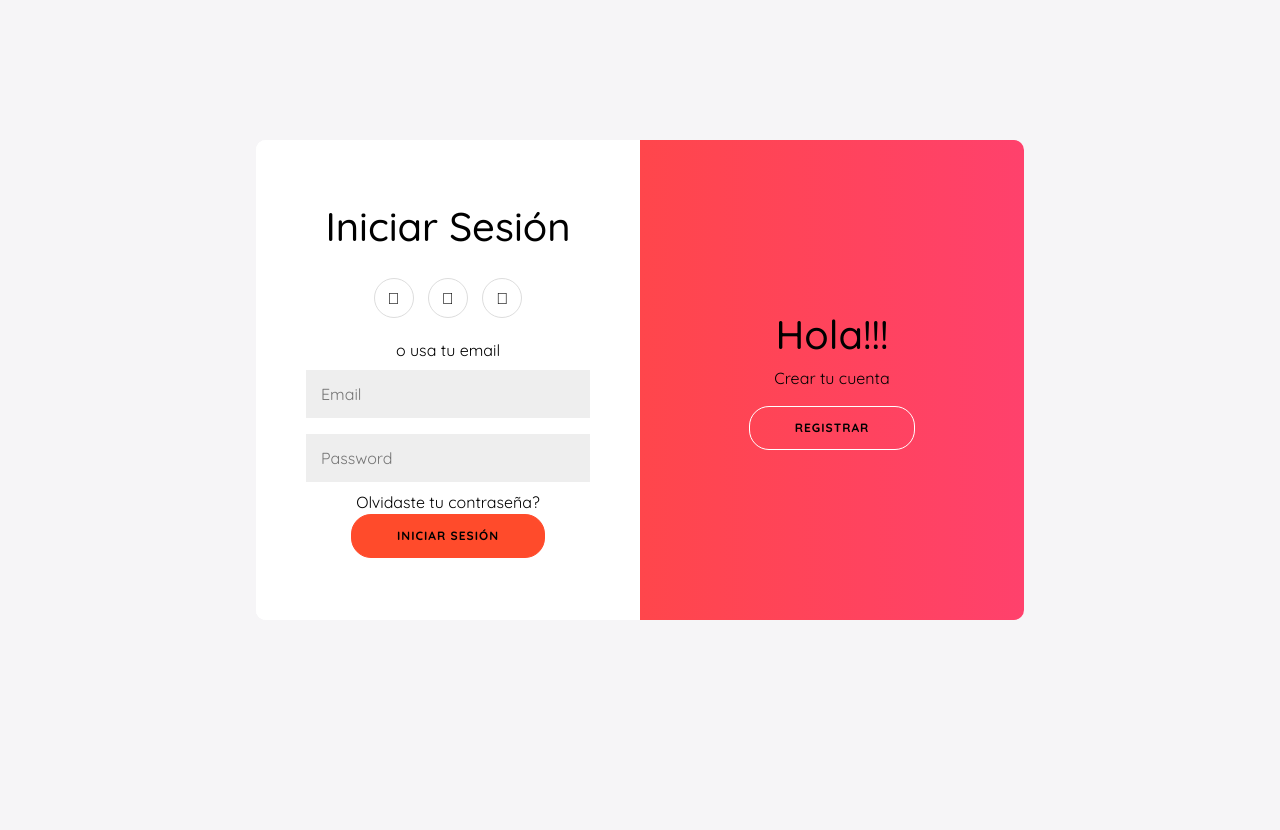
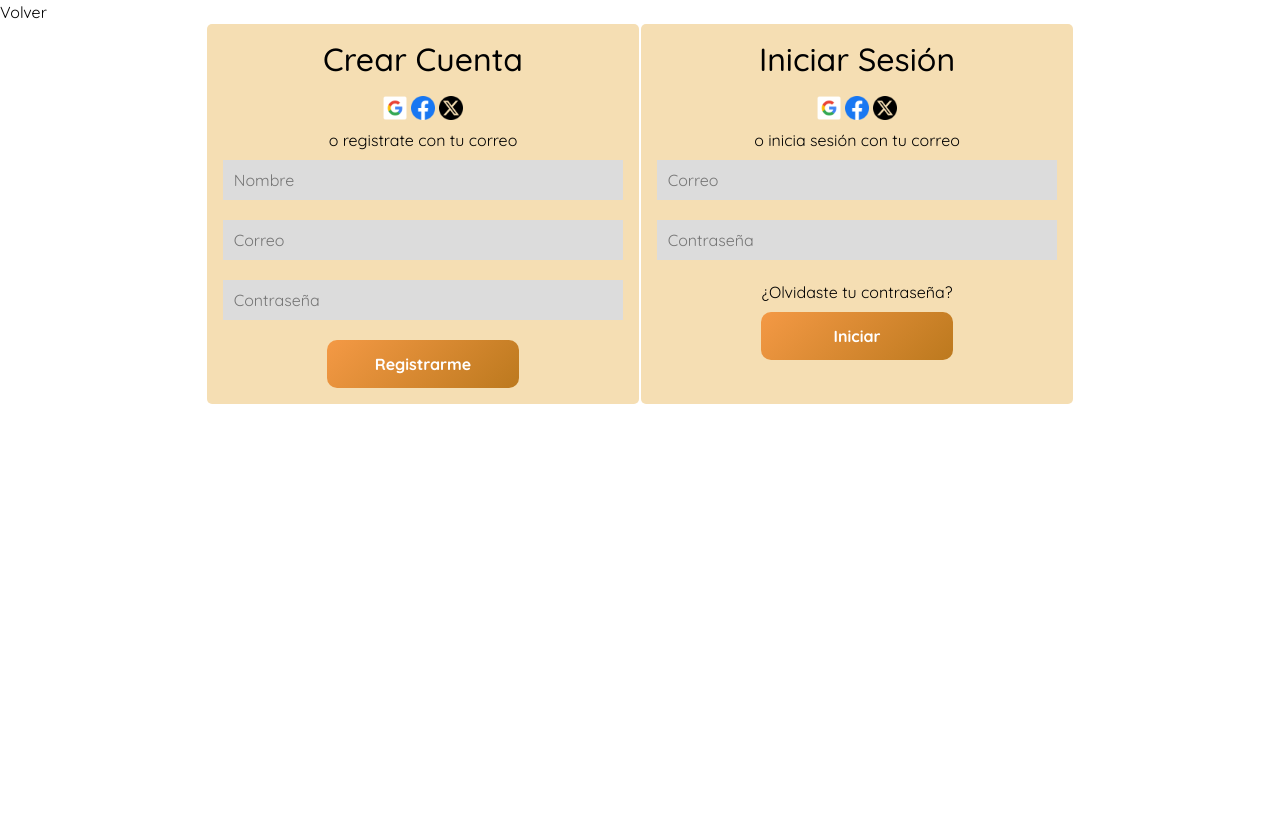
Before and after one commit to jose-advh/somos-simu, a PHP site: page /pages/acceder.html in a window 1280 px wide. After the commit the page ends 404 px from the top, so only its background shows below. Run offline with PHP 8.4, Linux system fonts and the light colour scheme; some libraries are stand-ins or nearby versions.

Commit message:
Login actualizado

```diff
--- a/css/styles.css
+++ b/css/styles.css
@@ -211,190 +211,60 @@
 /* importar fuente */
 @import url("https://fonts.googleapis.com/css2?family=Poppins:ital,wght@1,300&display=swap");
 
-.body-acceder {
-  font-family: "Poppins", sans-serif;
-  background: #f6f5f7;
-  display: flex;
-  flex-direction: column;
-  justify-content: center;
-  align-items: center;
-  height: 100vh;
-  margin: -20px 0 50px;
+  .header-acceder {
   }
 
-.container {
-  background: #fff;
-  border-radius: 10px;
-  box-shadow: 0 14px 28px rgba(0, 0, 0, 0.25), 0, 10px 10px rgba(0, 0, 0, 0.22);
-  position: relative;
-  overflow: hidden;
-  width: 768px;
-  max-width: 100%;
-  min-height: 480px;
+  .main-acceder {
+
   }
 
-.form-container form {
-  background: #fff;
-  display: flex;
-  flex-direction: column;
-  padding: 0 50px;
-  height: 100%;
+  .contenedor-acceder {
     justify-content: center;
-  align-items: center;
-  text-align: center;
+    gap: 2px;
   }
 
-.social-container {
-  margin: 20px 0;
+  .contenedor-formulario-acceder {
+    background-color: wheat;
+    padding: 1rem;
+    border-radius: 5px;
   }
 
-.social-container a {
-  border: 1px solid #ddd;
-  border-radius: 50%;
-  display: inline-flex;
-  justify-content: center;
+  .formulario-acceder {
     align-items: center;
-  margin: 0 5px;
-  height: 40px;
-  width: 40px;
   }
 
-.form-container input {
-  background: #eee;
-  border: none;
-  padding: 12px 15px;
-  margin: 8px 0;
-  width: 100%;
+  .redes_sociales-acceder {
   }
 
-button {
-  border-radius: 20px;
-  border: 1px solid #ff4b2b;
-  background: #ff4b2b;
-  color: #fff;
-  font-size: 12px;
-  font-weight: bold;
-  padding: 12px 45px;
-  letter-spacing: 1px;
-  text-transform: uppercase;
-  transition: transform 80ms ease-in;
+  .red_sociales_logos-acceder {
+    width: 1.5rem;
+
   }
 
-#lila {
-  background: #be4bdb;
-  border: 1px solid #be4bdb;
+  .contenedor-formulario-acceder input {
+    margin-bottom: 12px;
+    background-color: gainsboro;
+    border: none;
+    height: 2.5rem;
+    width: 25rem;
   }
 
-button:active {
-  transform: scale(0.95);
+  .button_submit-acceder {
+    width: 12rem;
+    background: #F49945;
+    color: white !important;
+    font-weight: 900 !important;
+    background: linear-gradient(135deg, #F49945, #BC791E);
+    height: 3rem;
+    border-radius: 10px;
+    align-items: center;
+    border: none;
+    cursor: pointer;
   }
 
-button:focus {
-  outline: none;
-}
-
-button.ghost {
-  background: transparent;
-  border-color: #fff;
-}
-
-.form-container {
-  position: absolute;
-  top: 0;
-  height: 100%;
-  transition: all 0.6s ease-in-out;
-}
-
-.sign-in-container {
-  left: 0;
-  width: 50%;
-  z-index: 2;
-}
-
-.sign-up-container {
-  left: 0;
-  width: 50%;
-  z-index: 1;
-}
-
-.overlay-container {
-  position: absolute;
-  top: 0;
-  left: 50%;
-  width: 50%;
-  height: 100%;
-  overflow: hidden;
-  transition: transform 0.6s ease-in-out;
-  z-index: 100;
-}
-
-.overlay {
-  background: #ff416c;
-  background: linear-gradient(to right, #ff4b2b, #ff416c) no-repeat 0 0 / cover;
-  color: #fff;
-  position: relative;
-  left: -100%;
-  height: 100%;
-  width: 200%;
-  transform: translateX(0);
-  transition: tranform 0.6s ease-in-out;
-}
-
-.overlay-panel {
-  position: absolute;
-  top: 0;
-  display: flex;
-  flex-direction: column;
-  justify-content: center;
-  align-items: center;
-  padding: 0 40px;
-  height: 100%;
-  width: 50%;
-  text-align: center;
-  transform: translateX(0);
-  transition: transform 0.6s ease-in-out;
-}
-
-.overlay-right {
-  right: 0;
-  transform: translateX(0);
-}
-
-.overlay-left {
-  background: #be4bdb;
-  transition: translateX(-20%);
-}
-
-/* Animation */
-
-/* Move signin to the right */
-.container.right-panel-active .sign-in-container {
-  transform: translateX(100%);
-}
-
-/* Move overlay to left */
-.container.right-panel-active .overlay-container {
-  transform: translateX(-100%);
-}
-
-/* Bring sign up over sign in */
-.container.container.right-panel-active .sign-up-container {
-  transform: translateX(100%);
-  opacity: 1;
-  z-index: 5;
-}
-
-/* Move overlay back to right */
-.container.right-panel-active .overlay {
-  transform: translateX(50%);
-}
-
-.container.right-panel-active .overlay-left {
-  transform: translateX(0);
-}
-
-.container.right-panel-active .overlay-right {
-  transform: translateX(20%);
+  .button_submit-acceder:hover {
+    transition: .2s ease;
+    border-radius: 10px 15px;
   }
   /* Comienza página de contenido */
 
--- a/index.html
+++ b/index.html
@@ -20,8 +20,7 @@
           <li><a href="#">COMUNIDAD</a></li>
         </ul>
         <ul class="nav_ul_acceder-index d-flex align-items-center gap-2 py-2">
-          <li><a href="/pages/acceder.html" class="nav_crear_cuenta-index">CREAR CUENTA</a></li>
-          <li><a href="/pages/acceder.html" class="nav_aprender-index">APRENDER</a></li>
+          <li><a href="/pages/acceder.html" class="nav_aprender-index">APRENDER AHORA</a></li>
         </ul>
       </nav>
     </header>
--- a/pages/acceder.html
+++ b/pages/acceder.html
@@ -3,76 +3,61 @@
 <head>
   <meta charset="UTF-8">
   <meta name="viewport" content="width=device-width, initial-scale=1.0">
-    <title>Acceso - Simu</title>
-    <script
-    src="https://kit.fontawesome.com/869dc8f5ef.js"
-    crossorigin="anonymous"
-  ></script>
+  <title>Acceder</title>
+  <link rel="stylesheet" href="/css/styles.css">
   <link rel="stylesheet" href="/css/bootsrap.css">
-  <link rel="stylesheet" href="/css/styles.css">
 </head>
-<body class="body-acceder">
-    <div class="container" id="container">
-        <div class="form-container sign-up-container">
-          <form action="#">
-            <h1>Crea tu Cuenta</h1>
-            <div class="social-container">
-              <a href="#" class="social>">
-                <i class="fab fa-facebook-f"></i>
+<body>
+  <header class="header-acceder">
+    <a href="#">Volver</a>
+  </header>
+  <main class="main-acceder">
+    <section class="contenedor-acceder d-flex">
+      <div class="contenedor-formulario-acceder">
+        <form action="#" class="formulario-acceder d-flex flex-column m-auto w-75 gap-2">
+          <h2>Crear Cuenta</h2>
+          <div class="redes_sociales-acceder">
+              <a href="#">
+                <img src="/img/iconos/google_13170545.png" alt="Logo red social google" class="red_sociales_logos-acceder">
               </a>
-              <a href="#" class="social>">
-                <i class="fab fa-google" id="red"></i>
+              <a href="#">
+                <img src="/img/iconos/facebook_5968764.png" alt="Logo red social faceboock" class="red_sociales_logos-acceder">
               </a>
-              <a href="#" class="social>">
-                <i class="fab fa-linkedin-in"></i>
+              <a href="#">
+                <img src="/img/iconos/twitter-alt-circle_12107562.png" alt="Logo red social twitter" class="red_sociales_logos-acceder">
               </a>
           </div>
-            <span>o usa tu email como registro</span>
-            <input type="text" placeholder="Name" />
-            <input type="email" placeholder="Email" />
-            <input type="password" placeholder="Password" />
-            <button id="lila">Registrar</button>
+              <span>o registrate con tu correo</span>
+              <input type="text" placeholder="  Nombre" required>
+              <input type="email" placeholder="  Correo" required>
+              <input type="password" placeholder="  Contraseña" required>
+              <button type="submit" class="button_submit-acceder">Registrarme</button>
         </form>
       </div>
-        <div class="form-container sign-in-container">
-          <form action="#">
-            <h1>Iniciar Sesión</h1>
-            <div class="social-container">
-              <a href="#" class="social">
-                <i class="fab fa-facebook-f"></i>
+
+      <div class="contenedor-formulario-acceder">
+        <form action="#" class="formulario-acceder d-flex flex-column m-auto w-75 gap-2">
+          <h2>Iniciar Sesión</h2>
+          <div class="redes_sociales-acceder">
+              <a href="#">
+                <img src="/img/iconos/google_13170545.png" alt="Logo red social google" class="red_sociales_logos-acceder">
               </a>
-              <a href="#" class="social>">
-                <i class="fab fa-google" id="red"></i>
+              <a href="#">
+                <img src="/img/iconos/facebook_5968764.png" alt="Logo red social faceboock" class="red_sociales_logos-acceder">
               </a>
-              <a href="#" class="social">
-                <i class="fab fa-linkedin-in"></i>
+              <a href="#">
+                <img src="/img/iconos/twitter-alt-circle_12107562.png" alt="Logo red social twitter" class="red_sociales_logos-acceder">
               </a>
           </div>
-            <span>o usa tu email</span>
-            <input type="email" placeholder="Email" />
-            <input type="password" placeholder="Password" />
-            <a href="#">Olvidaste tu contraseña?</a>
-            <button>Iniciar sesión</button>
+              <span>o inicia sesión con tu correo</span>
+              <input type="email" placeholder="  Correo" required>
+              <input type="password" placeholder="  Contraseña" required>
+              <a href="#">¿Olvidaste tu contraseña?</a>
+              <button type="submit" class="button_submit-acceder">Iniciar</button>
         </form>
       </div>
-        <div class="overlay-container">
-          <div class="overlay">
-            <div class="overlay-panel overlay-left">
-              <h1>¡Bienvenido!</h1>
-              <p>
-                Inicia sesión con tu cuenta
-              </p>
-              <button class="ghost" id="signIn">Inicia sesión</button>
-            </div>
-            <div class="overlay-panel overlay-right">
-              <h1>Hola!!!</h1>
-              <p>Crear tu cuenta</p>
-              <button class="ghost" id="signUp">Registrar</button>
-            </div>
-          </div>
-        </div>
-      </div>
-
-      <script src="/js/scripts.js"></script>
+    </section>
+  </main>
+  <footer></footer>
 </body>
 </html>
```
Also changed, not shown: img/iconos/facebook_5968764.png (added), img/iconos/google_13170545.png (added), img/iconos/twitter-alt-circle_12107562.png (added). Lines whose indentation alone changed are shown as unchanged.
